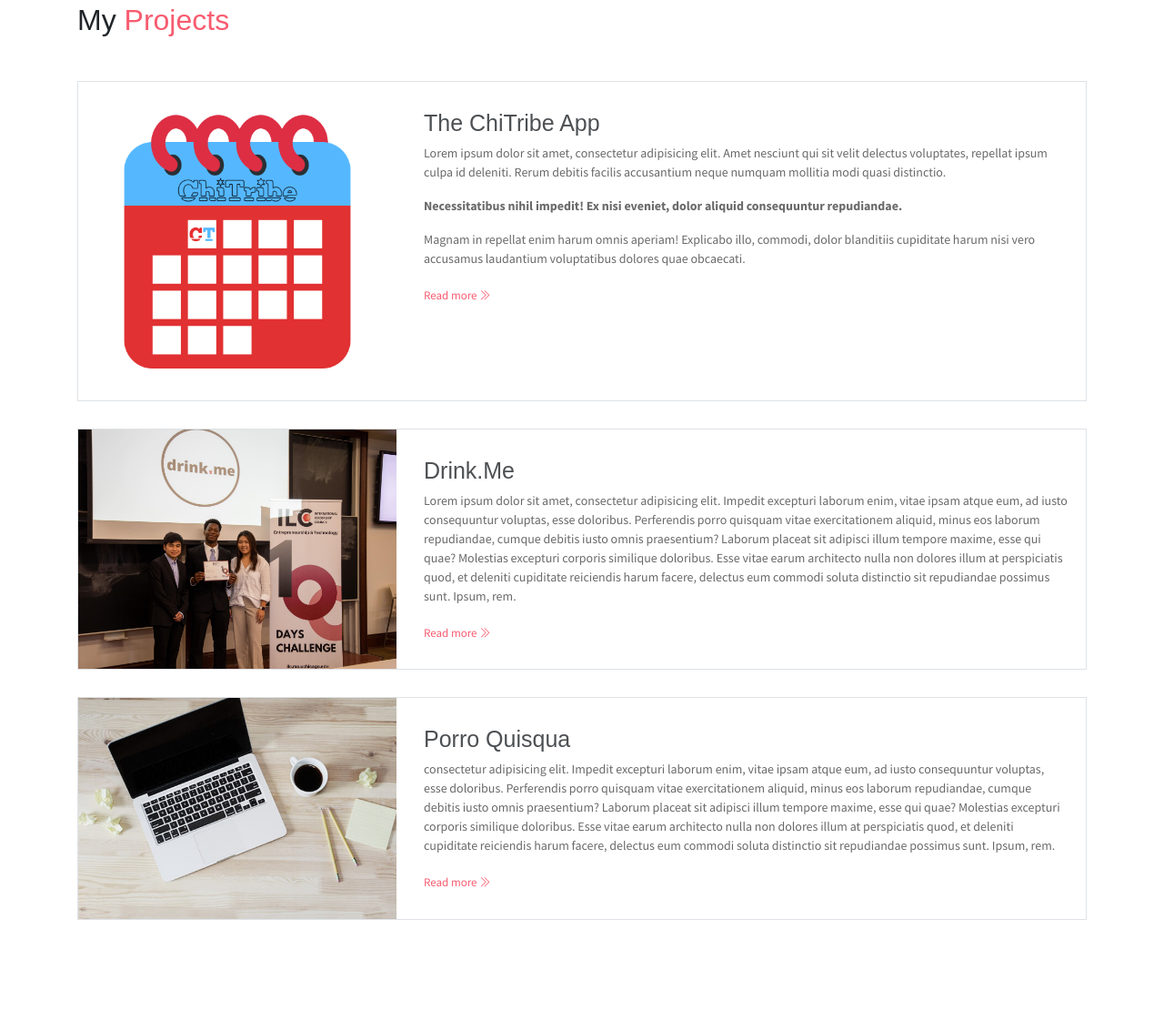
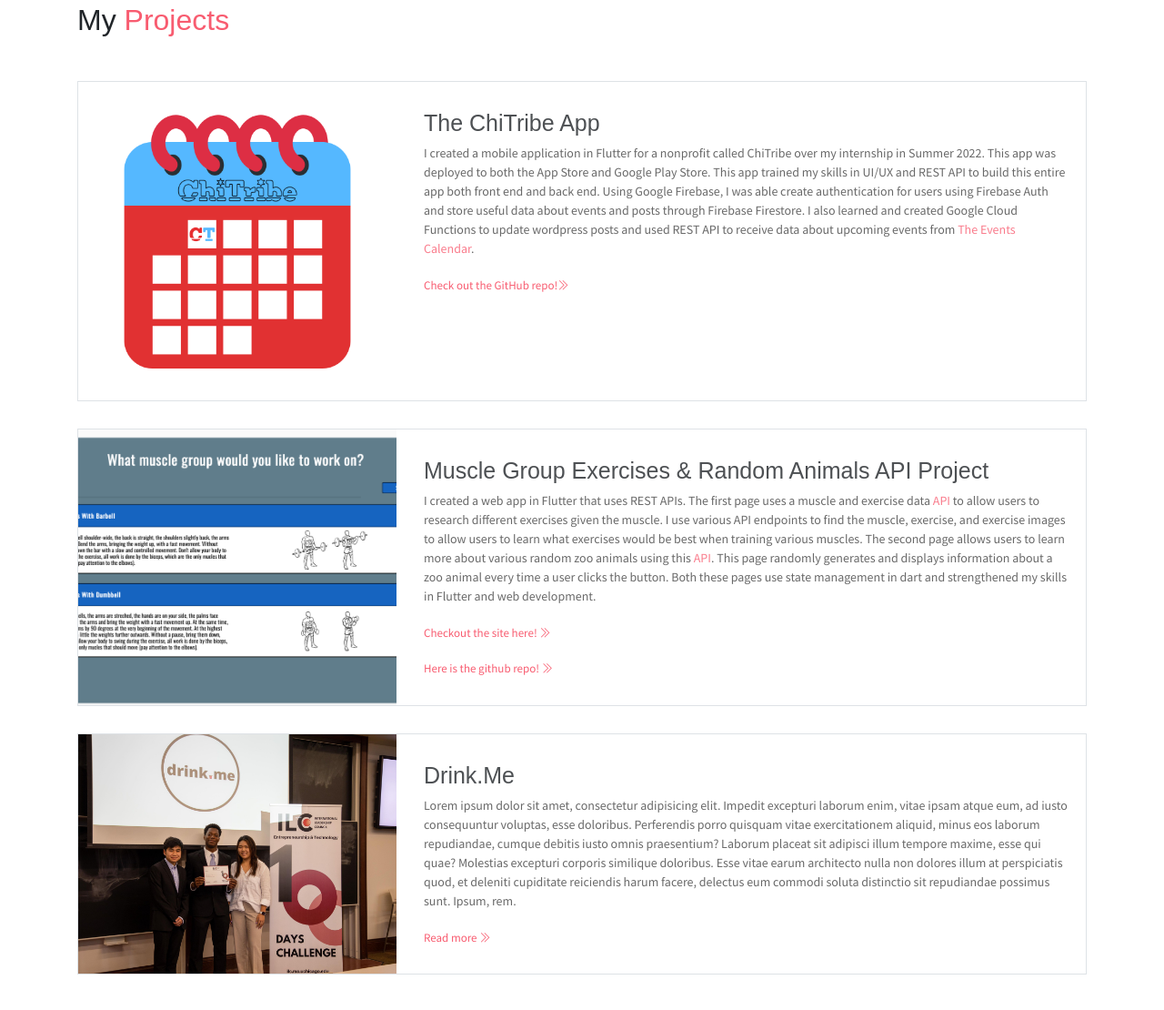
Before and after one commit to nicholaswlee/nicholaswlee.github.io, a plain HTML site: page index.html in a window 1280 px wide. Shown: the part 3018-4128 px from the top of the page at 91% size. Drawn offline with Linux system fonts and the light colour scheme; some packages are replaced by stand-ins of ours.

Commit message:
Website updates

```diff
--- a/index.html
+++ b/index.html
@@ -301,7 +301,7 @@
                             <div class="m-auto"><i class="ti-github icon-xl i"></i></div>
                         </div>
                         <div class="col-7 text-left py-3">
-                            <h1 class="text-danger font-weight-bold font40">200+</h1>
+                            <h1 class="text-danger font-weight-bold font40">250+</h1>
                             <p class="text-light mb-1">Contributions</p>
                         </div>
                     </div>
@@ -323,8 +323,8 @@
                             <div class="m-auto"><i class="ti-paint-bucket icon-xl"></i></div>
                         </div>
                         <div class="col-7 text-left py-3">
-                            <h1 class="text-danger font-weight-bold font40">500</h1>
-                            <p class="text-light mb-1">Bubble Teas Drinked</p>
+                            <h1 class="text-danger font-weight-bold font40">300</h1>
+                            <p class="text-light mb-1">Bubble Teas Drank</p>
                         </div>
                     </div>
                 </div>
@@ -692,15 +692,47 @@
                             <a href="#"><i class="ti-comment"></i> 264</a>
                         </p>-->
 
-                        <p>Lorem ipsum dolor sit amet, consectetur adipisicing elit. Amet nesciunt qui sit velit delectus voluptates, repellat ipsum culpa id deleniti. Rerum debitis facilis accusantium neque numquam mollitia modi quasi distinctio.</p>
+                        <p>
+                            I created a mobile application in Flutter for a nonprofit called ChiTribe over my internship in Summer 2022.
+                            This app was deployed to both the App Store and Google Play Store. This app trained my skills in UI/UX and REST API
+                            to build this entire app both front end and back end. Using Google Firebase, I was able create authentication for users
+                            using Firebase Auth and store useful data about events and posts through Firebase Firestore. I also learned and created
+                            Google Cloud Functions to update wordpress posts and used REST API to receive data about upcoming events from
+                            <a href="https://theeventscalendar.com/knowledgebase/k/introduction-to-the-events-calendar-rest-api/">The Events Calendar</a>.
 
-                        <p><b>Necessitatibus nihil impedit! Ex nisi eveniet, dolor aliquid consequuntur repudiandae.</b></p>
-                        <p>Magnam in repellat enim harum omnis aperiam! Explicabo illo, commodi, dolor blanditiis cupiditate harum nisi vero accusamus laudantium voluptatibus dolores quae obcaecati.</p>
+                        </p>
 
-                        <a href="#" class="read-more">Read more <i class="ti-angle-double-right"></i></a>
+                        <a href="https://github.com/nicholaswlee/ChiTribeApp" class="read-more">Check out the GitHub repo!<i class="ti-angle-double-right"></i></a>
                     </div>
                 </div><!-- end of blog wrapper -->
+                <!-- blog-card -->
+                <div class="blog-card">
+                    <div class="img-holder">
+                        <img src="assets/imgs/api_project.png" alt="Download free bootstrap 4 landing page, free boootstrap 4 templates, Download free bootstrap 4.1 landing page, free boootstrap 4.1.1 templates, meyawo Landing page">
+                    </div>
+                    <div class="content-holder">
+                        <h4 class="title">Muscle Group Exercises & Random Animals API Project</h4>
 
+                        <!--
+                        <p class="post-details">
+                            <a href="#">By: Admin</a>
+                            <a href="#"><i class="ti-heart text-danger"></i> 456</a>
+                            <a href="#"><i class="ti-comment"></i> 264</a>
+                        </p>-->
+
+                        <p>
+                            I created a web app in Flutter that uses REST APIs. The first page uses a muscle and exercise data <a href="https://wger.de/en/software/api">API</a>
+                            to allow users to research different exercises given the muscle. I use various API endpoints to find the muscle,
+                            exercise, and exercise images to allow users to learn what exercises would be best when training various muscles.
+                            The second page allows users to learn more about various random zoo animals using this <a href="https://zoo-animal-api.herokuapp.com">API</a>.  This
+                            page randomly generates and displays information about a zoo animal every time a user clicks the button. Both these
+                            pages use state management in dart and strengthened my skills in Flutter and web development.
+                        </p>
+
+                        <a href="https://nicholaswlee.github.io/api_projects/#/" class="read-more">Checkout the site here! <i class="ti-angle-double-right"></i></a>
+                        <a href="https://github.com/nicholaswlee/api_projects" class="read-more">Here is the github repo! <i class="ti-angle-double-right"></i></a>
+                    </div>
+                </div><!-- end of blog wrapper -->
                 <!-- blog-card -->
                 <div class="blog-card">
                     <div class="img-holder">
@@ -717,29 +749,10 @@
 
                         <p>Lorem ipsum dolor sit amet, consectetur adipisicing elit. Impedit excepturi laborum enim, vitae ipsam atque eum, ad iusto consequuntur voluptas, esse doloribus. Perferendis porro quisquam vitae exercitationem aliquid, minus eos laborum repudiandae, cumque debitis iusto omnis praesentium? Laborum placeat sit adipisci illum tempore maxime, esse qui quae? Molestias excepturi corporis similique doloribus. Esse vitae earum architecto nulla non dolores illum at perspiciatis quod, et deleniti cupiditate reiciendis harum facere, delectus eum commodi soluta distinctio sit repudiandae possimus sunt. Ipsum, rem.</p>
 
-                        <a href="#" class="read-more">Read more <i class="ti-angle-double-right"></i></a>
+                        <a href="https://github.com/nicholaswlee/100Days" class="read-more">Read more <i class="ti-angle-double-right"></i></a>
                     </div>
                 </div><!-- end of blog wrapper -->
-                <!-- blog-card -->
-                <div class="blog-card">
-                    <div class="img-holder">
-                        <img src="assets/imgs/blog3.jpg" alt="Download free bootstrap 4 landing page, free boootstrap 4 templates, Download free bootstrap 4.1 landing page, free boootstrap 4.1.1 templates, meyawo Landing page">
-                    </div>
-                    <div class="content-holder">
-                        <h4 class="title">Porro Quisqua</h4>
 
-                        <!--
-                        <p class="post-details">
-                            <a href="#">By: Admin</a>
-                            <a href="#"><i class="ti-heart text-danger"></i> 456</a>
-                            <a href="#"><i class="ti-comment"></i> 264</a>
-                        </p>-->
-
-                        <p> consectetur adipisicing elit. Impedit excepturi laborum enim, vitae ipsam atque eum, ad iusto consequuntur voluptas, esse doloribus. Perferendis porro quisquam vitae exercitationem aliquid, minus eos laborum repudiandae, cumque debitis iusto omnis praesentium? Laborum placeat sit adipisci illum tempore maxime, esse qui quae? Molestias excepturi corporis similique doloribus. Esse vitae earum architecto nulla non dolores illum at perspiciatis quod, et deleniti cupiditate reiciendis harum facere, delectus eum commodi soluta distinctio sit repudiandae possimus sunt. Ipsum, rem.</p>
-
-                        <a href="#" class="read-more">Read more <i class="ti-angle-double-right"></i></a>
-                    </div>
-                </div><!-- end of blog wrapper -->
 
             </div>
         </div>
```
Also changed, not shown: assets/imgs/api_project.png (added).
